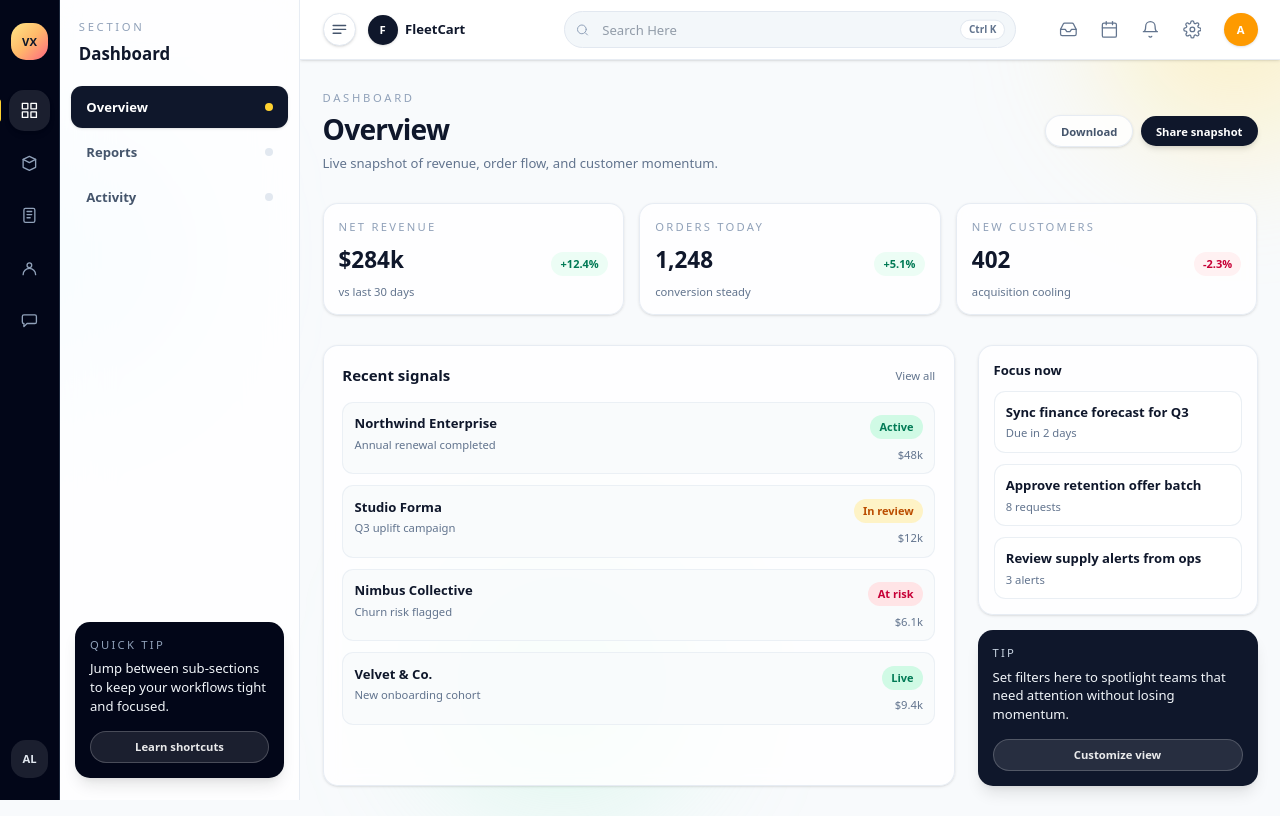
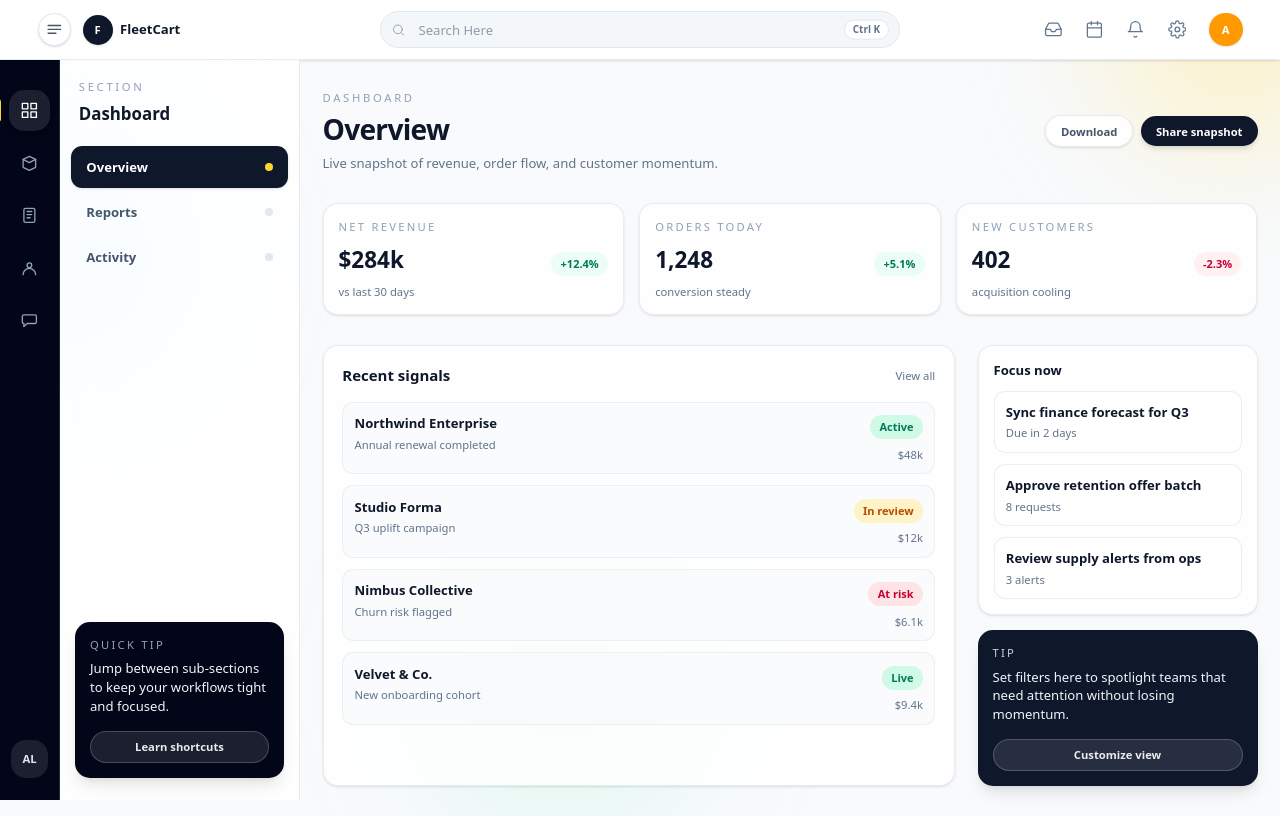
Before and after one commit to Mehebul02/vue-design-system, a Vue app: page /dashboard/overview in a window 1280 px wide. Built offline with nearby package versions, Linux system fonts and the light colour scheme.

Commit message:
fixed the top header

```diff
--- a/src/features/dashboard/components/TopHeader.vue
+++ b/src/features/dashboard/components/TopHeader.vue
@@ -31,7 +31,7 @@ const handleToggleSidebar = () => {
 </script>
 
 <template>
-  <div class="grid w-full grid-cols-[minmax(0,1fr)_minmax(0,2fr)_minmax(0,1fr)] items-center gap-4">
+  <div class="grid w-full grid-cols-[minmax(0,1fr)_minmax(0,2fr)_minmax(0,1fr)] items-center gap-4 px-10">
     <div class="flex items-center gap-3">
       <slot name="left">
         <button
--- a/src/features/dashboard/components/navigation/PrimarySidebar.vue
+++ b/src/features/dashboard/components/navigation/PrimarySidebar.vue
@@ -14,15 +14,9 @@ const isActive = (id: string) => id === props.activeMenuId;
 
 <template>
   <aside
-    class="fixed left-0 top-0 z-40 flex h-screen w-16 flex-col items-center border-r border-slate-800 bg-slate-950 text-slate-100"
+    class="fixed left-0 top-16 z-40 flex h-[calc(100vh-4rem)] w-16 flex-col items-center border-r border-slate-800 bg-slate-950 text-slate-100"
   >
-    <slot name="branding">
-      <div
-        class="mt-6 flex h-10 w-10 items-center justify-center rounded-2xl bg-gradient-to-br from-amber-200 via-orange-300 to-rose-400 text-xs font-semibold text-slate-900"
-      >
-        VX
-      </div>
-    </slot>
+
 
     <nav class="mt-8 flex flex-1 flex-col items-center gap-3">
       <button
--- a/src/features/dashboard/components/navigation/SecondarySidebar.vue
+++ b/src/features/dashboard/components/navigation/SecondarySidebar.vue
@@ -19,11 +19,11 @@ const isActive = (id: string) => id === props.activeSubMenuId;
 <template>
   <div
     v-if="props.isOpen"
-    class="fixed inset-0 z-30 bg-slate-950/40 backdrop-blur-sm lg:hidden"
+    class="fixed inset-x-0 bottom-0 top-16 z-30 bg-slate-950/40 backdrop-blur-sm lg:hidden"
     @click="emit('close')"
   ></div>
   <aside
-    class="fixed left-16 top-0 z-40 flex h-screen w-64 flex-col border-r border-slate-200/80 bg-white/80 backdrop-blur-xl transition-transform duration-200"
+    class="fixed left-16 top-16 z-40 flex h-[calc(100vh-4rem)] w-64 flex-col border-r border-slate-200/80 bg-white/80 backdrop-blur-xl transition-transform duration-200"
     :class="props.isOpen ? 'translate-x-0' : '-translate-x-full lg:translate-x-0'"
   >
     <div class="flex items-center justify-between px-5 py-5">
--- a/src/layouts/DashboardLayout.vue
+++ b/src/layouts/DashboardLayout.vue
@@ -91,29 +91,8 @@ const setSearchQuery = (value: string) => {
       <div class="absolute bottom-0 left-1/3 h-72 w-72 rounded-full bg-emerald-200/30 blur-3xl"></div>
     </div>
 
-    <PrimarySidebar
-      :menus="props.menus"
-      :active-menu-id="activeMenuId"
-      @select="handlePrimarySelect"
-    >
-      <template v-if="slots.branding" #branding>
-        <slot name="branding" />
-      </template>
-      <template v-if="slots['sidebar-footer']" #footer>
-        <slot name="sidebar-footer" />
-      </template>
-    </PrimarySidebar>
-    <SecondarySidebar
-      :menu="activeMenu"
-      :active-sub-menu-id="activeSubMenuId"
-      :is-open="isSidebarOpen"
-      @select="handleSubMenuSelect"
-      @close="closeSidebar"
-    />
-
-    <div class="relative min-h-screen pl-16 lg:pl-80">
     <header
-        class="sticky top-0 z-20 flex h-16 items-center border-b border-slate-200/80 bg-white px-6 shadow-sm"
+      class="sticky top-0 z-30 flex h-16 items-center border-b border-slate-200/80 bg-white shadow-sm"
     >
       <TopHeader v-model="searchQuery" @toggle-sidebar="toggleSidebar">
         <template v-if="slots['header-left']" #left>
@@ -144,6 +123,27 @@ const setSearchQuery = (value: string) => {
       </TopHeader>
     </header>
 
+    <PrimarySidebar
+      :menus="props.menus"
+      :active-menu-id="activeMenuId"
+      @select="handlePrimarySelect"
+    >
+      <template v-if="slots.branding" #branding>
+        <slot name="branding" />
+      </template>
+      <template v-if="slots['sidebar-footer']" #footer>
+        <slot name="sidebar-footer" />
+      </template>
+    </PrimarySidebar>
+    <SecondarySidebar
+      :menu="activeMenu"
+      :active-sub-menu-id="activeSubMenuId"
+      :is-open="isSidebarOpen"
+      @select="handleSubMenuSelect"
+      @close="closeSidebar"
+    />
+
+    <div class="relative min-h-[calc(100vh-4rem)] pl-16 lg:pl-80">
       <main class="px-6 py-8">
         <slot />
       </main>
```
Lines whose indentation alone changed are shown as unchanged.
